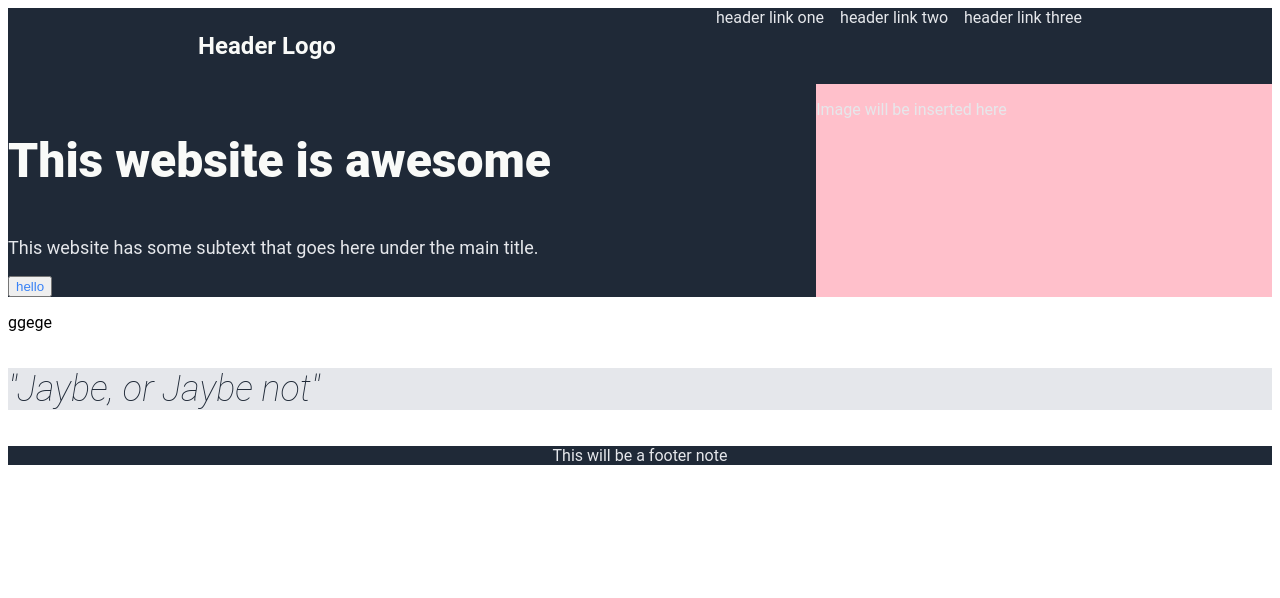
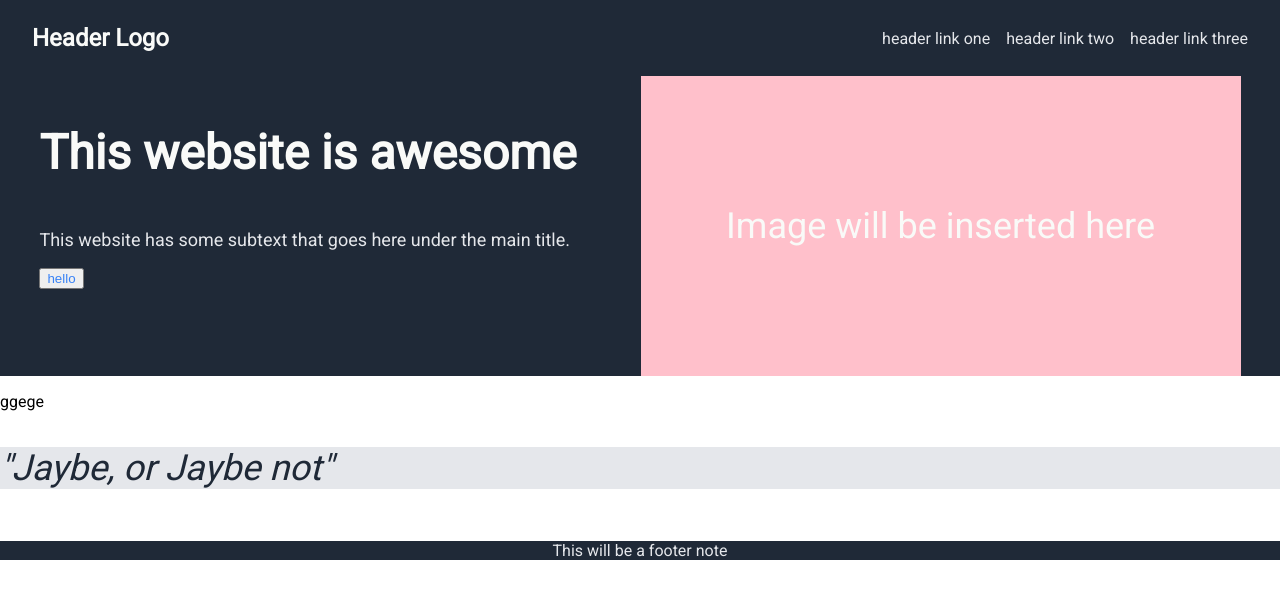
Before and after one commit to cath-ly/landing-page-project, a plain HTML site: page index.html in a window 1280 px wide. Shown: the top 598 px of the page. Drawn offline with Linux system fonts and the light colour scheme.

Commit message:
Fixed header of page

```diff
--- a/style.css
+++ b/style.css
@@ -1,5 +1,10 @@
-head, body, footer {
+@import url('https://fonts.googleapis.com/css?family=Roboto&display=swap');
+
+body, footer {
     font-family: 'Roboto';
+    height: 100vh;
+    margin: 0;
+    overflow: hidden;
 }
 
 .header-container, .footer-container {
@@ -9,27 +14,40 @@ head, body, footer {
 
 .header-top{
     display: flex;
-    justify-content: space-around;
-}
-
-.header-info {
-    display: flex;
-    flex: 1 1 auto;
-    justify-content: center;
-}
-
-.left-side {
-    flex: 1 1 auto;
-}
-
-.right-side {
-    flex: 1 1 auto;
-    background-color: pink;
+    justify-content: space-between;
 }
 
 .header-logo{
     font-size: 24px;
     color: #F9FAF8;
+    margin-left: 32px;
+}
+
+.right-links {
+    align-self: center;
+    margin-right: 32px;
+}
+
+.header-info {
+    display: flex;
+    justify-content: center;
+    gap: 64px;
+}
+
+.left-side {
+}
+
+.right-side {
+    background-color: pink;
+    width: 600px;
+    height: 300px;
+    align-content: center;
+}
+
+.image {
+    text-align: center;
+    color: #F9FAF8;
+    font-size: 36px;
 }
 
 ul {
```
